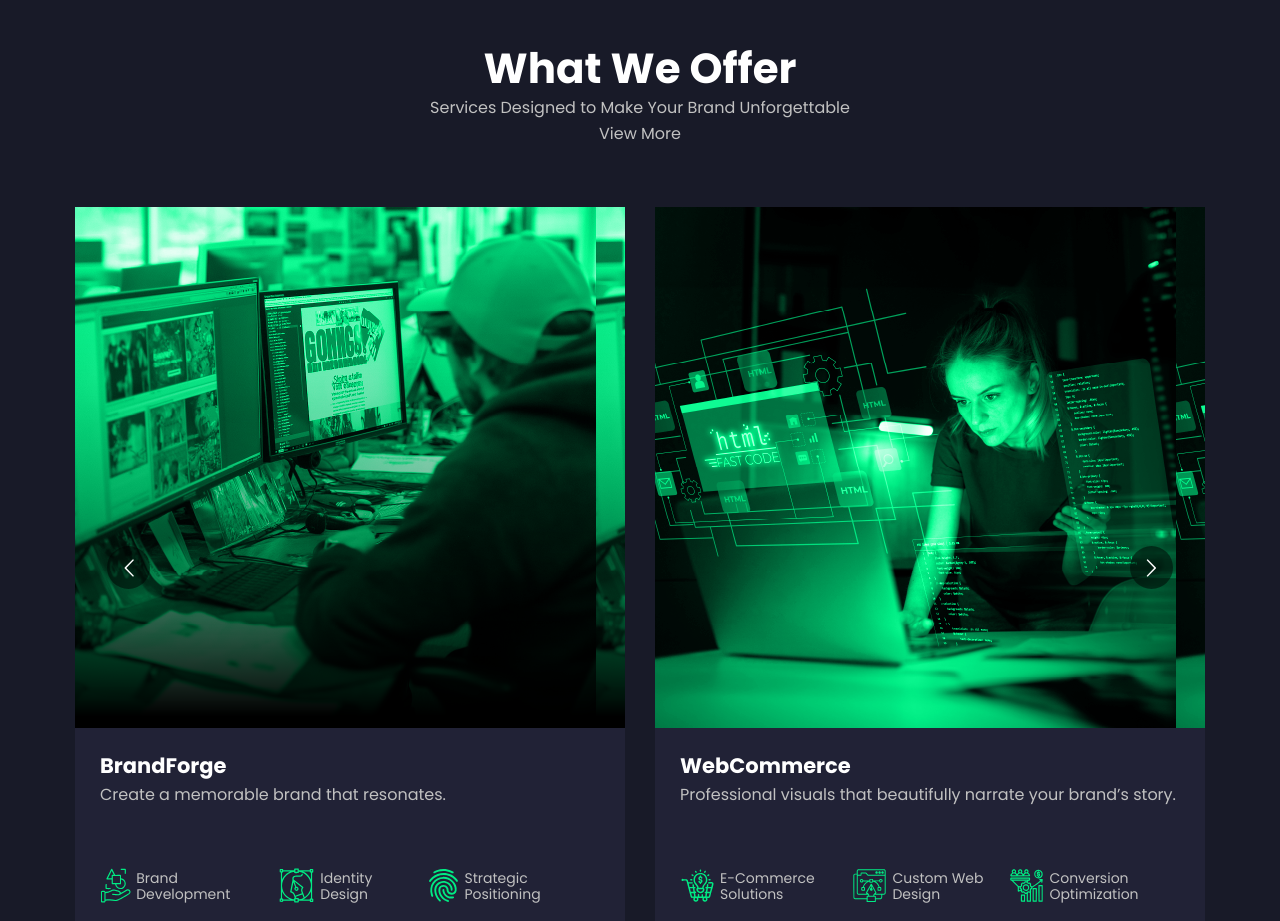
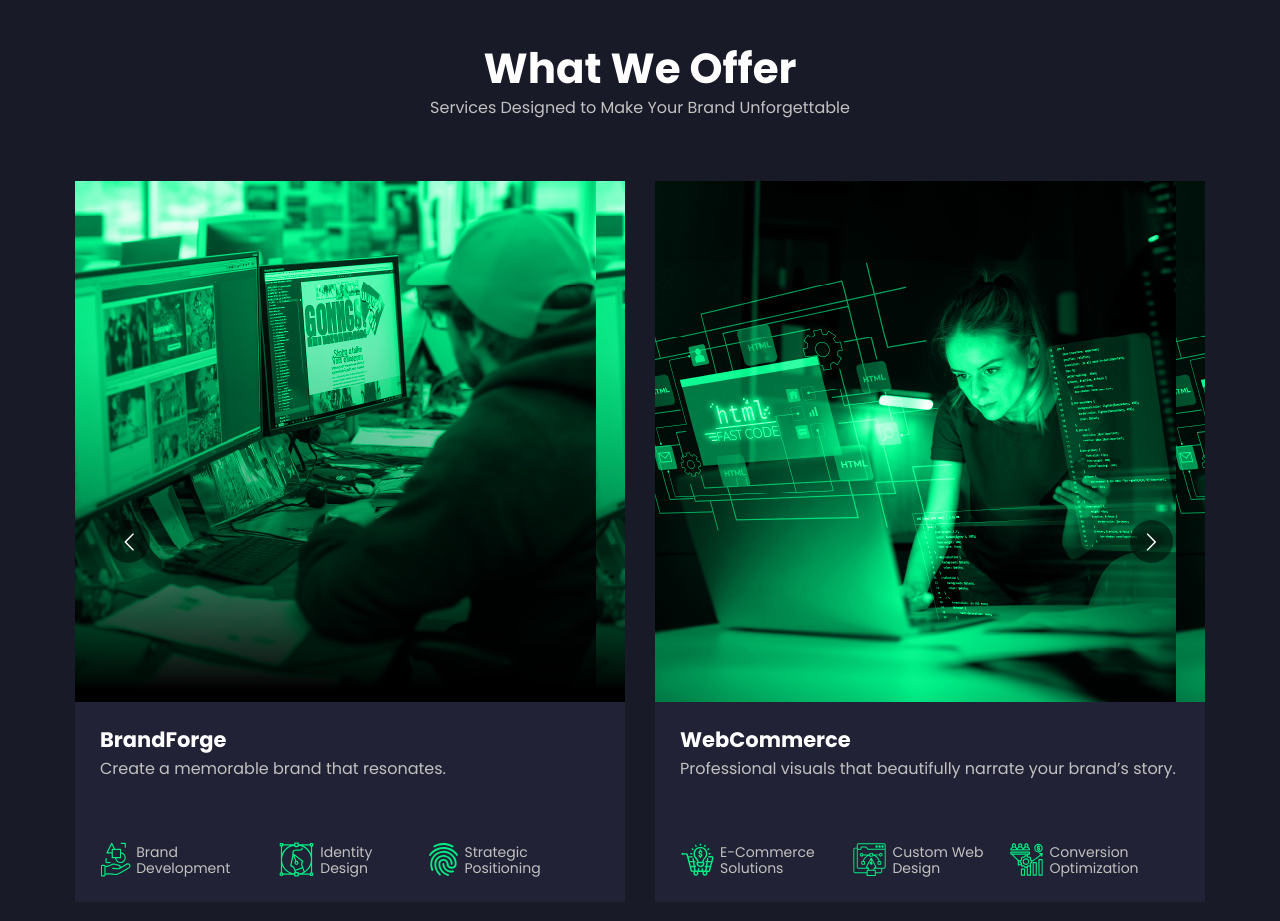
Before and after one commit to vishnutk41/team-lumyn, a Next.js app: page / in a window 1280 px wide. Shown: the part 1920-2841 px from the top of the page. Built offline with nearby package versions, Linux system fonts and the light colour scheme.

Commit message:
text removed

```diff
--- a/src/pages/index.tsx
+++ b/src/pages/index.tsx
@@ -90,7 +90,6 @@ export default function Home() {
             <div className="top">
               <h3> What We Offer </h3>
               <p>Services Designed to Make Your Brand Unforgettable</p>
-              <p>View More</p>
             </div>
 
             {/* <div className="card_container">
@@ -1056,7 +1055,7 @@ Learn More
 
 <div className={style.section_two}>
 <div className={style.top}>
-  <h3> What We Offer </h3>
+  <h3>  </h3>
   <p>
   Services Designed to Make Your Brand Unforgettable
   </p>
```
